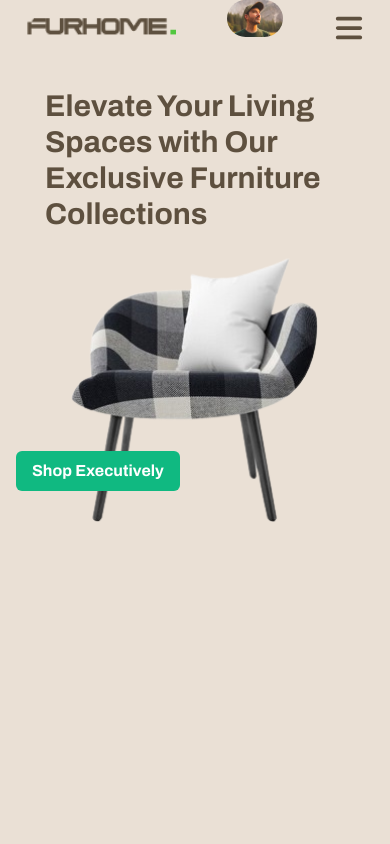
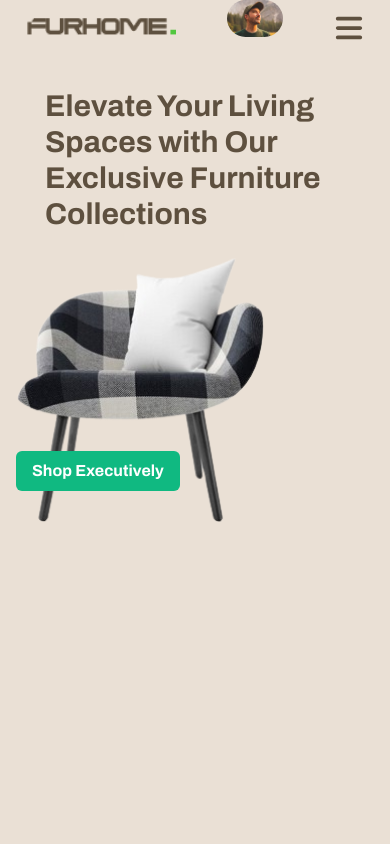
Before and after one commit to MuthoniMN/hng-frontend-2, a Next.js app: page / in a window 390 px wide. Shown: the top 844 px of the page. Built offline with nearby package versions, Linux system fonts and the light colour scheme.

Commit message:
fixing position

```diff
--- a/src/components/HeroHome.js
+++ b/src/components/HeroHome.js
@@ -4,7 +4,7 @@ const HeroHome = () => {
     return (
         <section className="flex flex-wrap md:flex-nowrap justify-center gap-6 py-8 px-4 md:px-4 md:py-4 items-center h-[100vh] md:h-[60vh]">
             <h1 className="font-bold text-3xl lg:text-5xl min-w-[300px] w-1/2">Elevate Your Living Spaces with Our Exclusive Furniture Collections</h1>
-            <div className="relative w-full md:w-[250px] h-full">            <Image src={"/imgs/hero-image.png"} alt="" width={250} height={250} className="mx-auto" />
+            <div className="relative w-full md:w-[350px] h-full">            <Image src={"/imgs/hero-image.png"} alt="" width={250} height={250} />
                 <h2 className="bg-emerald-500 text-white width-[200px] px-4 py-2 absolute top-1/4 left-1/5 font-bold rounded-md box-shadow-md">Shop Executively</h2>
             </div>
         </section>
```
